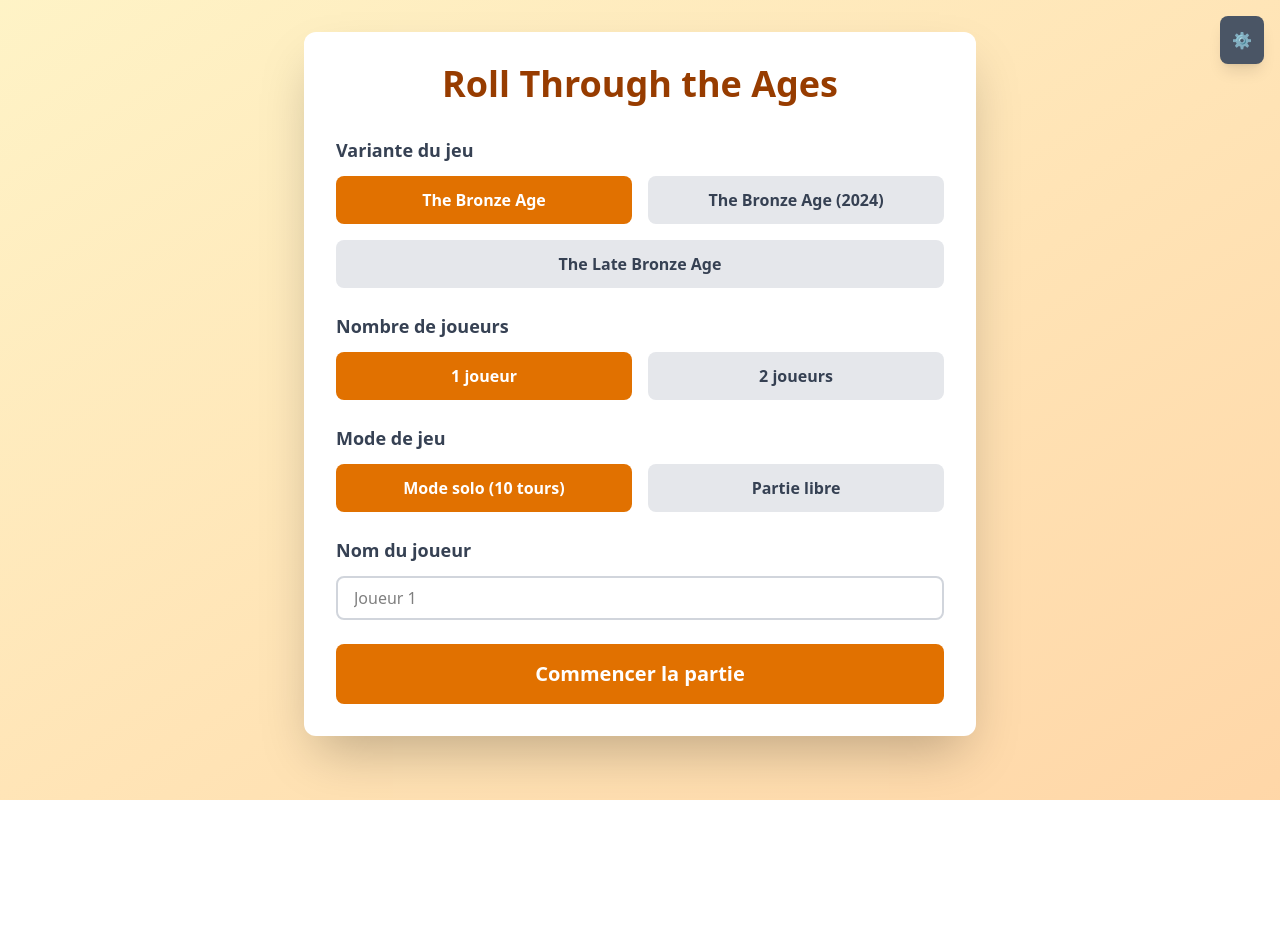
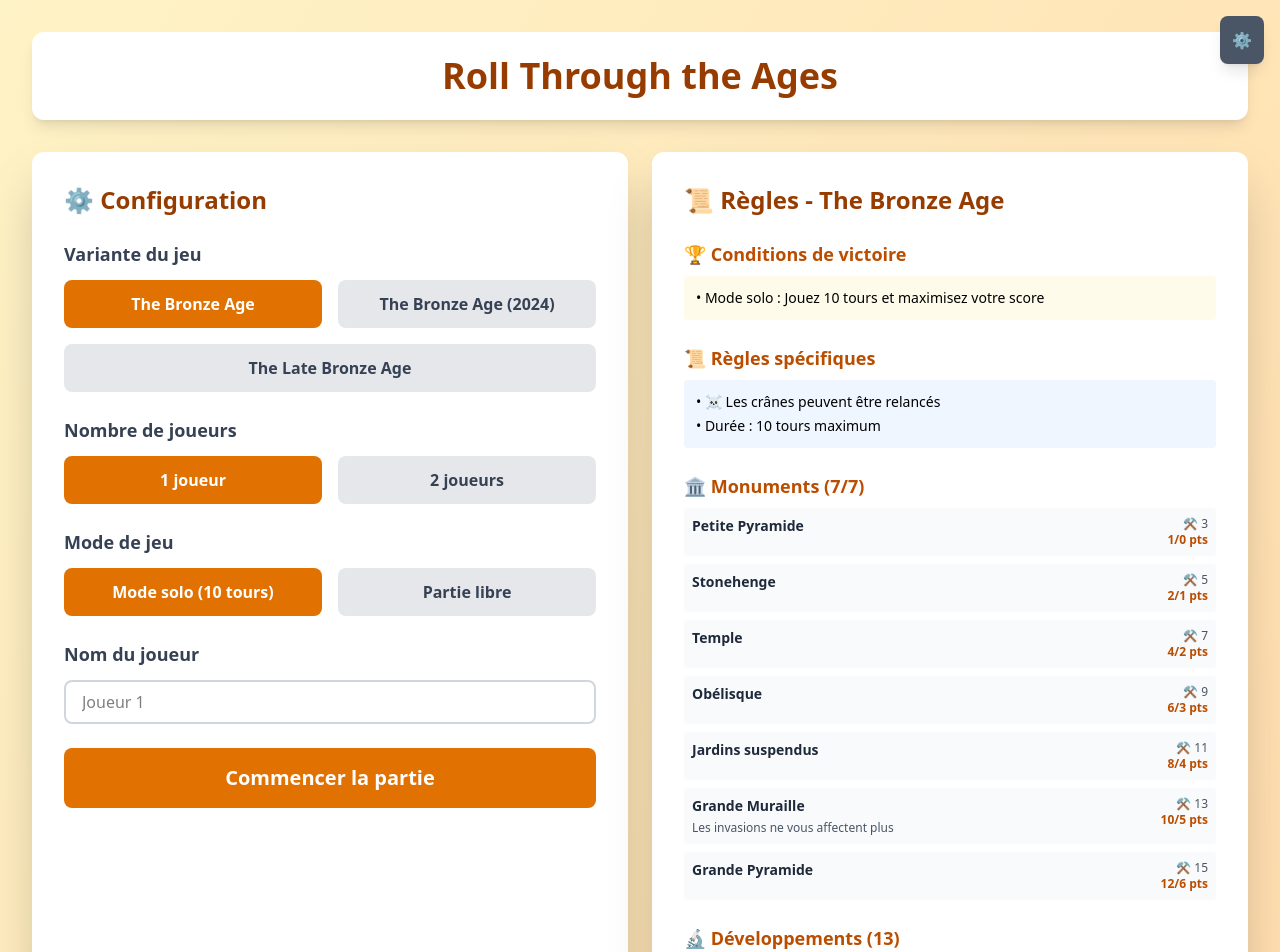
Before and after one commit to bastosh/roll-through-the-ages, a React (Vite) app: page / in a window 1280 px wide. Shown: the top 952 px of the page. Before the commit the page ends 800 px from the top, so only its background shows below. Built offline with nearby package versions, Linux system fonts and the light colour scheme.

Commit message:
add rules on launch screen

```diff
--- a/src/components/Game.jsx
+++ b/src/components/Game.jsx
@@ -603,12 +603,12 @@
 
     const player = players[currentPlayerIndex];
     const newSelected = { ...selectedGoodsForPurchase };
+    const maxPosition = player.goodsPositions[type];
 
-    if (newSelected[type] === 0) {
-      // Click: use this resource (set to max position to add its value)
-      newSelected[type] = player.goodsPositions[type];
+    // Increment position, cycling from 0 to max, then back to 0
+    if (newSelected[type] < maxPosition) {
+      newSelected[type]++;
     } else {
-      // Click again: don't use this resource (set to 0 to remove its value)
       newSelected[type] = 0;
     }
 
@@ -1286,6 +1286,8 @@
               hasCaravans={currentPlayer.developments.indexOf('caravans') !== -1}
               foodOrWorkerChoices={foodOrWorkerChoices}
               pendingFoodOrWorkers={pendingFoodOrWorkers}
+              selectedGoodsForPurchase={selectedGoodsForPurchase}
+              calculateSelectedValue={calculateSelectedValue}
             />
           </div>
 
--- a/src/components/GameSetup.jsx
+++ b/src/components/GameSetup.jsx
@@ -2,6 +2,7 @@
 import { VARIANTS } from '../constants/variants';
 import { getScoreHistory, formatDate, clearScoreHistory } from '../utils/scoreHistory';
 import { getPlayerHistory, addPlayer, removePlayer, updatePlayerName, clearPlayerHistory } from '../utils/playerHistory';
+import VariantDetails from './VariantDetails';
 
 export default function GameSetup({ onStart, savedGameState, onResume, onClearSavedGame }) {
   const [playerCount, setPlayerCount] = useState(1);
@@ -208,11 +209,15 @@
         </div>
       )}
 
-      <div className="max-w-2xl mx-auto">
-        <div className="bg-white rounded-xl shadow-2xl p-8 mb-6">
-          <h1 className="text-4xl font-bold text-center mb-8 text-amber-800">
-            Roll Through the Ages
-          </h1>
+      <div className="max-w-7xl mx-auto">
+        <h1 className="text-4xl font-bold text-center mb-8 text-amber-800 bg-white rounded-xl shadow-lg p-6">
+          Roll Through the Ages
+        </h1>
+
+        <div className="grid grid-cols-1 lg:grid-cols-2 gap-6 mb-6">
+          {/* Colonne de gauche : Configuration */}
+          <div className="bg-white rounded-xl shadow-2xl p-8">
+            <h2 className="text-2xl font-bold mb-6 text-amber-800">⚙️ Configuration</h2>
 
           {savedGameState && (
             <div className="mb-6 p-4 bg-blue-50 border-2 border-blue-400 rounded-lg">
@@ -360,6 +365,14 @@
               Commencer la partie
             </button>
           </div>
+          </div>
+
+          {/* Colonne de droite : Détails du variant */}
+          <VariantDetails
+            variantId={selectedVariant}
+            playerCount={playerCount}
+            isSoloMode={isSoloMode}
+          />
         </div>
 
         {/* Score History */}
--- /dev/null
+++ b/src/components/VariantDetails.jsx
@@ -0,0 +1,101 @@
+import { getVariantById } from '../constants/variants';
+
+export default function VariantDetails({ variantId, playerCount, isSoloMode }) {
+  const variant = getVariantById(variantId);
+
+  if (!variant) return null;
+
+  // Filtrer les monuments disponibles selon le nombre de joueurs
+  const excludedMonuments = variant.monumentRestrictions[playerCount] || [];
+  const availableMonuments = variant.monuments.filter(m => excludedMonuments.indexOf(m.id) === -1);
+
+  return (
+    <div className="bg-white rounded-xl shadow-2xl p-8 h-full overflow-y-auto">
+      <h2 className="text-2xl font-bold mb-6 text-amber-800">📜 Règles - {variant.displayName}</h2>
+
+      {/* Conditions de victoire */}
+      <div className="mb-6">
+        <h3 className="text-lg font-semibold text-amber-700 mb-2">🏆 Conditions de victoire</h3>
+        <div className="bg-amber-50 rounded p-3 space-y-1 text-sm">
+          {isSoloMode ? (
+            <p>• Mode solo : Jouez 10 tours et maximisez votre score</p>
+          ) : (
+            <>
+              <p>• Achetez {variant.endGameConditions.developmentCount} développements</p>
+              {variant.endGameConditions.allMonumentsBuilt && (
+                <p>• Ou construisez tous les monuments collectivement</p>
+              )}
+              <p>• Le joueur avec le plus de points gagne</p>
+            </>
+          )}
+        </div>
+      </div>
+
+      {/* Règles spécifiques */}
+      {isSoloMode && (
+        <div className="mb-6">
+          <h3 className="text-lg font-semibold text-amber-700 mb-2">📜 Règles spécifiques</h3>
+          <div className="bg-blue-50 rounded p-3 space-y-1 text-sm">
+            <p>• {variant.soloSkullsLocked ? '☠️ Les crânes sont verrouillés' : '☠️ Les crânes peuvent être relancés'}</p>
+            <p>• Durée : 10 tours maximum</p>
+          </div>
+        </div>
+      )}
+
+      {/* Monuments disponibles */}
+      <div className="mb-6">
+        <h3 className="text-lg font-semibold text-amber-700 mb-2">
+          🏛️ Monuments ({availableMonuments.length}/{variant.monuments.length})
+        </h3>
+        <div className="space-y-2">
+          {availableMonuments.map(function(monument) {
+            return (
+              <div key={monument.id} className="bg-gray-50 rounded p-2 text-sm flex justify-between items-start">
+                <div className="flex-1">
+                  <div className="font-semibold text-gray-800">{monument.name}</div>
+                  {monument.effect && (
+                    <div className="text-xs text-gray-600 mt-1">{monument.effect}</div>
+                  )}
+                </div>
+                <div className="text-right ml-2">
+                  <div className="text-xs text-gray-600">⚒️ {monument.workers}</div>
+                  <div className="text-xs font-bold text-amber-700">
+                    {monument.points[0]}/{monument.points[1]} pts
+                  </div>
+                </div>
+              </div>
+            );
+          })}
+        </div>
+        {excludedMonuments.length > 0 && (
+          <div className="mt-2 text-xs text-gray-500 italic">
+            {excludedMonuments.length} monument(s) non disponible(s) avec {playerCount} joueur(s)
+          </div>
+        )}
+      </div>
+
+      {/* Développements disponibles */}
+      <div>
+        <h3 className="text-lg font-semibold text-amber-700 mb-2">
+          🔬 Développements ({variant.developments.length})
+        </h3>
+        <div className="space-y-2">
+          {variant.developments.map(function(dev) {
+            return (
+              <div key={dev.id} className="bg-gray-50 rounded p-2 text-sm flex justify-between items-start">
+                <div className="flex-1">
+                  <div className="font-semibold text-gray-800">{dev.name}</div>
+                  <div className="text-xs text-gray-600 mt-1">{dev.effect}</div>
+                </div>
+                <div className="text-right ml-2">
+                  <div className="text-xs text-gray-600">💰 {dev.cost}</div>
+                  <div className="text-xs font-bold text-amber-700">{dev.points} pts</div>
+                </div>
+              </div>
+            );
+          })}
+        </div>
+      </div>
+    </div>
+  );
+}
--- a/src/components/shared/PhaseInfoBar.jsx
+++ b/src/components/shared/PhaseInfoBar.jsx
@@ -19,7 +19,9 @@
   needsToDiscard,
   hasCaravans,
   foodOrWorkerChoices = [],
-  pendingFoodOrWorkers = 0
+  pendingFoodOrWorkers = 0,
+  selectedGoodsForPurchase = null,
+  calculateSelectedValue = null
 }) {
   const hasEngineering = currentPlayer.developments.indexOf('engineering') !== -1;
   const hasGranaries = currentPlayer.developments.indexOf('granaries') !== -1;
@@ -156,15 +158,18 @@
   }
 
   if (phase === 'buy') {
+    const selectedValue = selectedDevelopment && calculateSelectedValue ? calculateSelectedValue() : pendingCoins;
+    const canAfford = selectedDevelopment ? selectedValue >= selectedDevelopment.cost : false;
+
     return (
-      <div className="flex items-center gap-4">
+      <div className="flex items-center gap-12">
         <div className="flex flex-col gap-1">
           <div className="text-sm font-semibold text-amber-800">
             {selectedDevelopment ? `Acheter: ${selectedDevelopment.name}` : 'Acheter un développement'}
           </div>
           <div className="text-xs text-gray-600">
             {selectedDevelopment ? (
-              <span>Cliquez sur les ressources à utiliser (Coût: {selectedDevelopment.cost} 💰)</span>
+              <span>Cliquez sur les ressources pour les ajouter</span>
             ) : hasPurchased && lastPurchasedDevelopment ? (
               <span className="text-green-600 font-semibold">✓ {lastPurchasedDevelopment.name} acheté</span>
             ) : (
@@ -172,9 +177,23 @@
             )}
           </div>
         </div>
-        <div className="text-sm font-bold">
-          💰 {totalValue} {pendingCoins > 0 && `(+${pendingCoins})`}
-        </div>
+
+        {selectedDevelopment ? (
+          <div className="flex items-center gap-3 bg-gray-50 border border-gray-400 rounded px-3 py-1">
+            <div className="text-xs text-gray-600">Coût:</div>
+            <div className="text-sm font-bold text-gray-800">{selectedDevelopment.cost} 💰</div>
+            <div className="text-gray-400">|</div>
+            <div className="text-xs text-gray-600">Engagé:</div>
+            <div className={`text-sm font-bold ${canAfford ? 'text-green-600' : 'text-red-600'}`}>
+              {selectedValue} 💰
+            </div>
+          </div>
+        ) : (
+          <div className="text-sm font-bold">
+            💰 {totalValue} {pendingCoins > 0 && `(+${pendingCoins})`}
+          </div>
+        )}
+
         {hasGranaries && !selectedDevelopment && (
           <div className="flex items-center gap-2 bg-green-50 border border-green-400 rounded px-3 py-1">
             <div className="text-xs font-semibold text-green-700">🌾 Greniers</div>
```
Also changed, not shown: src/components/ResourcesDisplay.jsx (+17 -4 lines).
